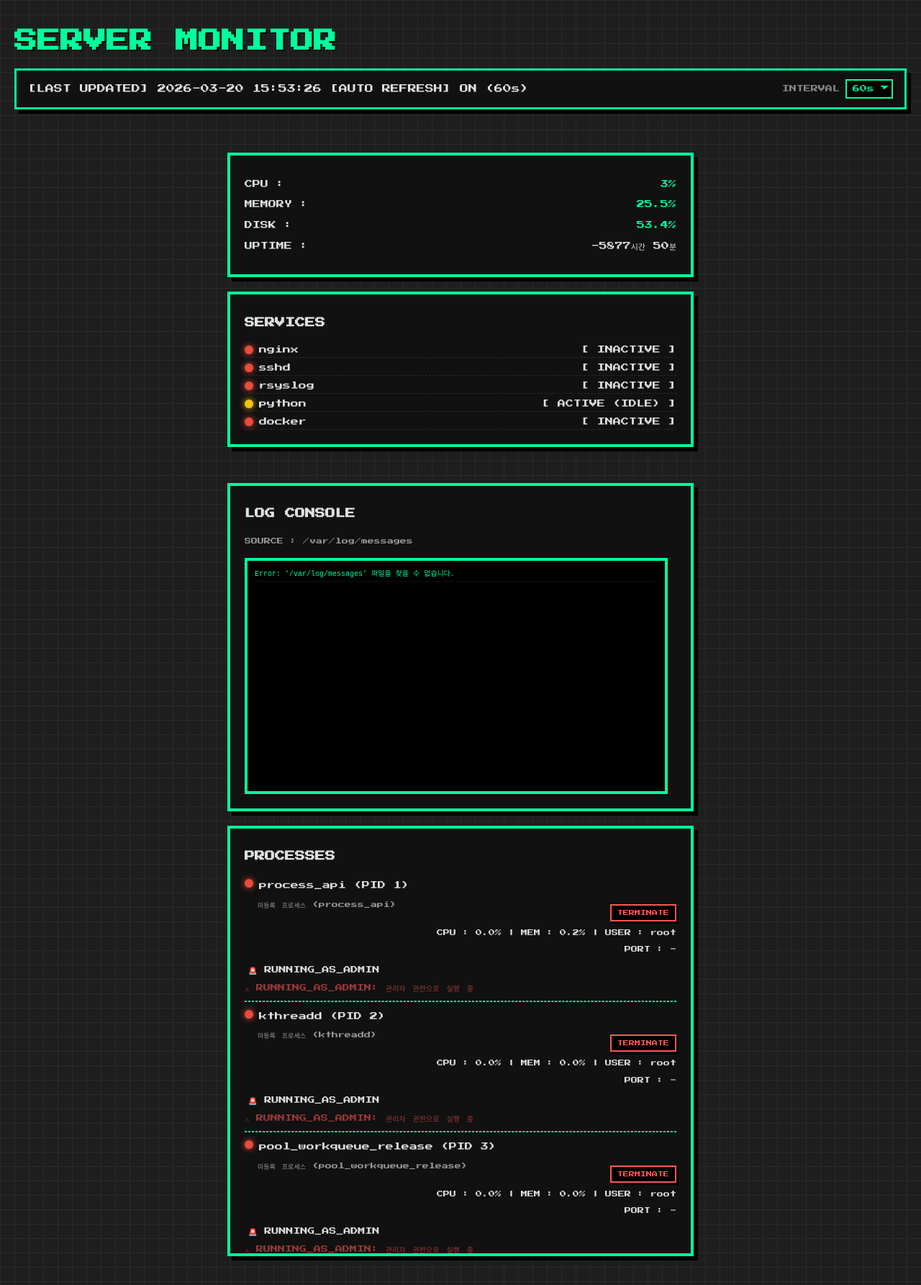
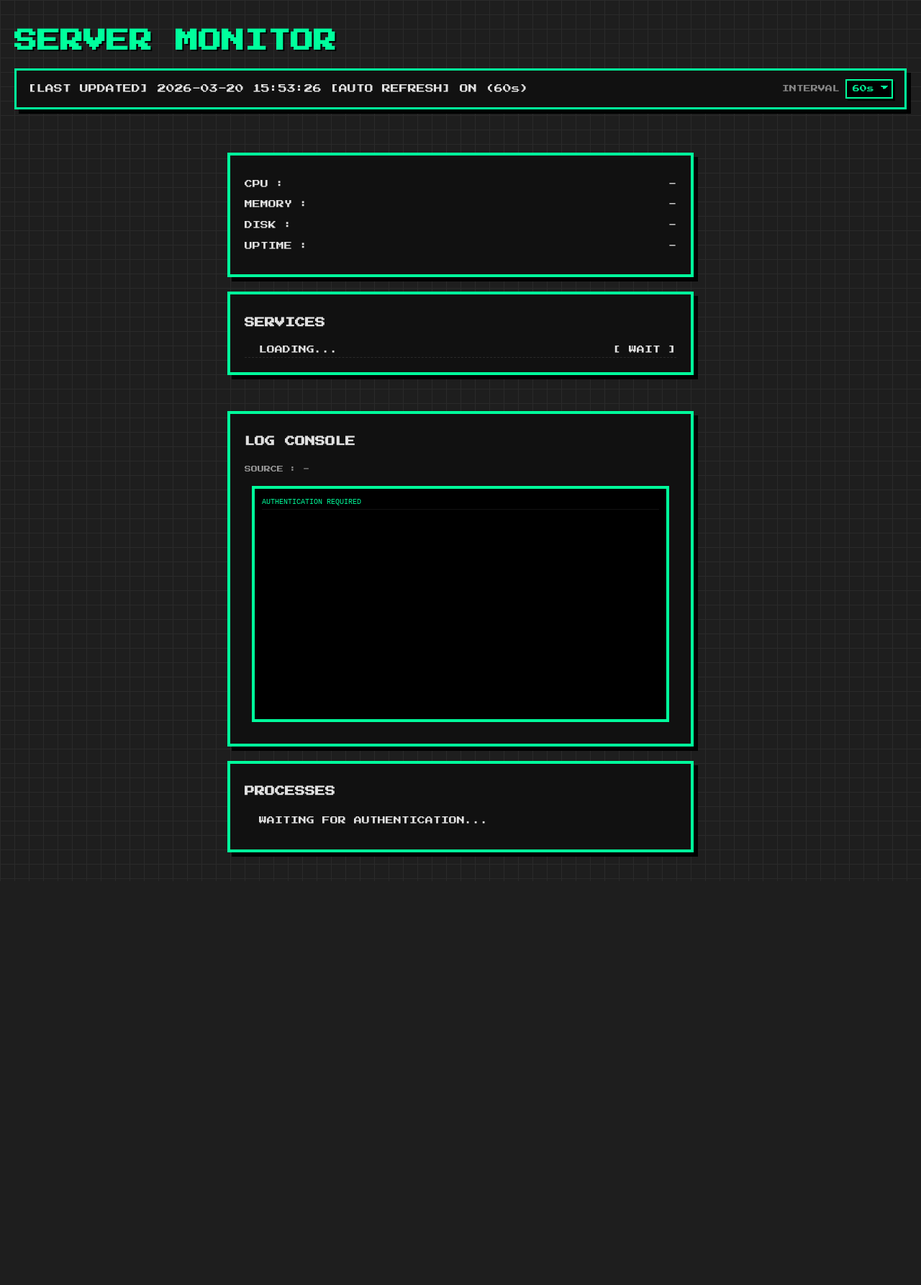
Before and after one commit to seoheejung/server-monitor, a FastAPI app: template web/app/templates/dashboard.html in a window 1280 px wide. Shown: the whole page at 72% size. After the commit the page ends 1190 px from the top, so only its background shows below. Run offline with FastAPI, Linux system fonts and the light colour scheme; the template is opened without the code that fills it, so the values that code supplies are empty.

Commit message:
feat(auth): dashboard 자동 세션 쿠키 발급 및 API 인증 구조 적용

```diff
--- a/web/app/main.py
+++ b/web/app/main.py
@@ -1,4 +1,4 @@
-from fastapi import FastAPI, Request, Response, status
+from fastapi import Depends, FastAPI, Request, Response, status
 from fastapi.responses import HTMLResponse
 from fastapi.staticfiles import StaticFiles
 from fastapi.templating import Jinja2Templates
@@ -21,8 +21,9 @@ from app.system.service import get_service_status
 from app.system.log import get_tail_log
 from app.system.process_analyzer import get_process_list, sync_with_mongodb
 from app.database.db import db_manager
-from app.routes import process, admin
+from app.routes import process, admin, auth
 from app.core.config import OS_TYPE
+from app.core.security import require_admin_cookie, issue_admin_cookie
 
 logger = logging.getLogger(__name__)
 
@@ -35,6 +36,7 @@ app.mount("/static", StaticFiles(directory="app/static"), name="static")
 # API 라우터 등록
 app.include_router(process.router, prefix="/api")
 app.include_router(admin.router, prefix="/api")
+app.include_router(auth.router, prefix="/api")
 
 # templates 등록
 templates = Jinja2Templates(directory="app/templates")
@@ -51,64 +53,53 @@ def usage_class(value):
 
 def collect_dashboard_data() -> dict:
     """
-    대시보드 화면과 JSON API에서 공통으로 사용할 데이터 수집 함수
+    기본 모니터링 데이터 수집 함수
     """
     cpu = get_cpu_usage()
     memory = get_memory_usage()
     disk = get_disk_usage(OS_TYPE)
     uptime = get_uptime()
 
-    # 서비스 상태 수집 (딕셔너리 형태로 자동화)
     services_to_check = ["nginx", "sshd", "rsyslog", "python", "docker"]
     service_results = {
         name: get_service_status(name, OS_TYPE)
         for name in services_to_check
     }
 
-    LOG_FILE = "/var/log/messages"
-    logs = get_tail_log(LOG_FILE, 10, OS_TYPE)
-
+    log_file = "/var/log/messages"
+    logs = get_tail_log(log_file, 10, OS_TYPE)
     processes = get_process_list(OS_TYPE)
 
     return {
-        # 시스템 자원
         "cpu": cpu,
         "memory": memory,
         "disk": disk,
         "uptime": uptime,
         "cpu_class": usage_class(cpu),
         "memory_class": usage_class(memory),
-
-        # 서비스 상태 (전체 딕셔너리 전달)
+        "os_type": OS_TYPE,
         "services": service_results,
-
-        # 로그
         "logs": logs,
-        "log_source": LOG_FILE,
-
-        # 프로세스 분석 결과
+        "log_source": log_file,
         "processes": processes,
-
-        "os_type": OS_TYPE,
-        "updated_at": datetime.now().strftime("%Y-%m-%d %H:%M:%S")
+        "updated_at": datetime.now().strftime("%Y-%m-%d %H:%M:%S"),
     }
 
 @app.get("/", response_class=HTMLResponse)
 def dashboard(request: Request):
     """
-    브라우저 메인 화면 렌더링
+    브라우저 메인 화면 렌더링 + 관리자 세션 자동 발급
     """
-    data = collect_dashboard_data()
-
-    return templates.TemplateResponse(
+    response = templates.TemplateResponse(
         "dashboard.html",
         {
             "request": request,
-            **data,
         }
     )
+    issue_admin_cookie(response)
+    return response
 
-@app.get("/api/dashboard")
+@app.get("/api/dashboard", dependencies=[Depends(require_admin_cookie)])
 def dashboard_api():
     """
     대시보드 부분 갱신용 JSON API
--- a/web/app/routes/admin.py
+++ b/web/app/routes/admin.py
@@ -1,14 +1,15 @@
-from fastapi import APIRouter
+from fastapi import Depends, APIRouter
 import datetime
 
 from app.database.db import db_manager
 from app.system.process_analyzer import sync_with_mongodb
 from app.core.config import OS_TYPE
+from app.core.security import require_admin_cookie
 
 router = APIRouter()
 
 
-@router.get("/admin/sync-now")
+@router.get("/admin/sync-now", dependencies=[Depends(require_admin_cookie)])
 def manual_sync():
     """
     관리자가 호출 시 MongoDB에서 최신 known_processes를 다시 로드하여 메모리 캐시를 즉시 갱신
--- a/web/app/static/dashboard.js
+++ b/web/app/static/dashboard.js
@@ -258,8 +258,10 @@ const refreshDashboard = async () => {
             method: "GET",
             headers: {
                 Accept: "application/json",
+                "X-Requested-With": "XMLHttpRequest"
             },
             cache: "no-store",
+            credentials: "same-origin",
         });
 
         if (!response.ok) {
@@ -341,8 +343,12 @@ const terminateProcess = async (button) => {
     try {
         const response = await fetch("/api/process/terminate", {
             method: "POST",
-            headers: { "Content-Type": "application/json" },
+            headers: {
+                "Content-Type": "application/json",
+                "X-Requested-With": "XMLHttpRequest"
+             },
             body: JSON.stringify({ pid: Number(pid) }),
+            credentials: "same-origin",
         });
 
         const data = await response.json();
@@ -362,10 +368,10 @@ const terminateProcess = async (button) => {
 window.terminateProcess = terminateProcess;
 
 // 초기 1회 렌더와 설정한 주기로 자동 갱신을 시작한다.
-document.addEventListener("DOMContentLoaded", () => {
+document.addEventListener("DOMContentLoaded", async () => {
     updateLastUpdated();
     scrollLogToBottom();
     syncRefreshIntervalSelect();
-    refreshDashboard();
+    await refreshDashboard();
     startAutoRefresh();
 });
--- a/web/app/static/style.css
+++ b/web/app/static/style.css
@@ -101,7 +101,6 @@ h2 {
     color: #00ff9c;
     border: 4px solid #00ff9c;
     padding: 10px;          /* 안쪽 여백 살짝 조절 */
-    width: 560px;           /* 카드 너비에 맞춰 조정 */
     overflow-y: auto;
     overflow-x: hidden;
     font-family: 'Courier New', monospace; /* 로그는 고정폭 글꼴이 가독성이 좋습니다 */
@@ -111,6 +110,8 @@ h2 {
     display: block;         /* Flex 영향 방지 */
     max-height: 550px;
     min-height: 300px;
+    width: 92%;
+    margin: 10px;
 }
 
 /* 로그 한 줄에 대한 설정 */
--- a/web/app/templates/dashboard.html
+++ b/web/app/templates/dashboard.html
@@ -13,7 +13,7 @@
     <div class="refresh-meta">
         <div class="refresh-info">
             <span>[LAST UPDATED] <span id="last-updated">-</span></span>
-            <span id="refresh-status">[AUTO REFRESH] ON (60s)</span>
+            <span id="refresh-status">[AUTO REFRESH] READY</span>
         </div>
 
         <div class="refresh-control">
@@ -31,16 +31,16 @@
     <div class="container-row">
         <div class="card">
             <p>CPU :
-                <span id="cpu" class="{{ cpu_class }}">{{ cpu }}%</span>
+                <span id="cpu" class="">-</span>
             </p>
             <p>MEMORY :
-                <span id="memory" class="{{ memory_class }}">{{ memory }}%</span>
+                <span id="memory" class="">-</span>
             </p>
             <p>DISK :
-                <span id="disk" class="good">{{ disk }}%</span>
+                <span id="disk" class="">-</span>
             </p>
             <p>UPTIME :
-                <span id="uptime">{{ uptime }}</span>
+                <span id="uptime">-</span>
             </p>
         </div>
 
@@ -48,23 +48,13 @@
         <div class="card">
             <h2>SERVICES</h2>
             <div id="service-list" class="service-list">
-                {% for name, status in services.items() %}
                 <div class="service-item">
                     <div class="service-name-group">
-                        <span class="dot
-                            {% if 'zombie' in status.lower() or 'idle' in status.lower() %}
-                                warn
-                            {% elif status.lower().startswith('active') %}
-                                on
-                            {% else %}
-                                off
-                            {% endif %}">
-                        </span>
-                        <span class="service-name">{{ name }}</span>
+                        <span class="dot"></span>
+                        <span class="service-name">LOADING...</span>
                     </div>
-                    <span class="service-status">[ {{ status | upper }} ]</span>
+                    <span class="service-status">[ WAIT ]</span>
                 </div>
-                {% endfor %}
             </div>
         </div>
     </div>
@@ -74,10 +64,10 @@
         <div class="card log-card">
             <h2>LOG CONSOLE</h2>
             <p id="log-source" style="font-size:9px; color:#999; margin-bottom: 15px;">
-                SOURCE : {{ log_source }}
+                SOURCE : -
             </p>
             <div id="log-console" class="console">
-                {% for line in logs %}<div class="log-line">{{ line }}</div>{% endfor %}
+                <div class="log-line">AUTHENTICATION REQUIRED</div>
             </div>
         </div>
 
@@ -85,64 +75,10 @@
         <div class="card process-card">
             <h2>PROCESSES</h2>
             <div id="process-list">
-                {% for p in processes %}
                 <p class="process-status">
-                    <!-- 상태 도트 -->
-                    {% if p.status_code == 'OK' %}
-                        <span class="dot on"></span>
-                    {% elif p.status_code == 'WARN' %}
-                        <span class="dot warn"></span>
-                    {% elif p.status_code == 'DANGER' %}
-                        <span class="dot off"></span>
-                    {% else %}
-                        <span class="dot"></span>
-                    {% endif %}
-
-                    {{ p.name }} (PID {{ p.pid }})
+                    <span class="dot"></span>
+                    WAITING FOR AUTHENTICATION...
                 </p>
-
-                <p class="process-explain">
-                    {{ p.explain }}
-
-                    {% if not p.is_system %}
-                    <button class="kill-btn"
-                            data-pid="{{ p.pid }}"
-                            data-name="{{ p.name }}"
-                            onclick="terminateProcess(this)">
-                        TERMINATE
-                    </button>
-                    {% else %}
-                    <span style="font-size:10px; color:#666;">
-                        SYSTEM PROTECTED
-                    </span>
-                    {% endif %}
-                </p>
-
-                <p class="process-p">
-                    CPU : {{ p.cpu }}% |
-                    MEM : {{ p.memory }}% |
-                    USER : {{ p.user }}
-                </p>
-
-                {% if p.display_ports %}
-                <p class="process-p">
-                    PORT : {{ p.display_ports }}
-                </p>
-                {% endif %}
-                <span style="font-size: 10px; margin-left: 5px;">
-                    {{ p.status_summary }}
-                </span>
-
-                {% if p.warnings %}
-                    <p class="bad warning-text">
-                        {% for warning in p.warnings %}
-                            ⚠ {{ warning }}{% if not loop.last %}<br>{% endif %}
-                        {% endfor %}
-                    </p>
-                {% endif %}
-
-                <hr style="border:1px dashed #00ff9c; margin:10px 0;">
-            {% endfor %}
             </div>
         </div>
     </div>
```
Also changed, not shown: docs/FASTAPI_DEV.md (+67 -0 lines), web/app/core/security.py (added, +67 -0 lines), web/app/routes/auth.py (added, +18 -0 lines), web/app/routes/process.py (+4 -3 lines), README.md, web/README.md, 1 other file.
